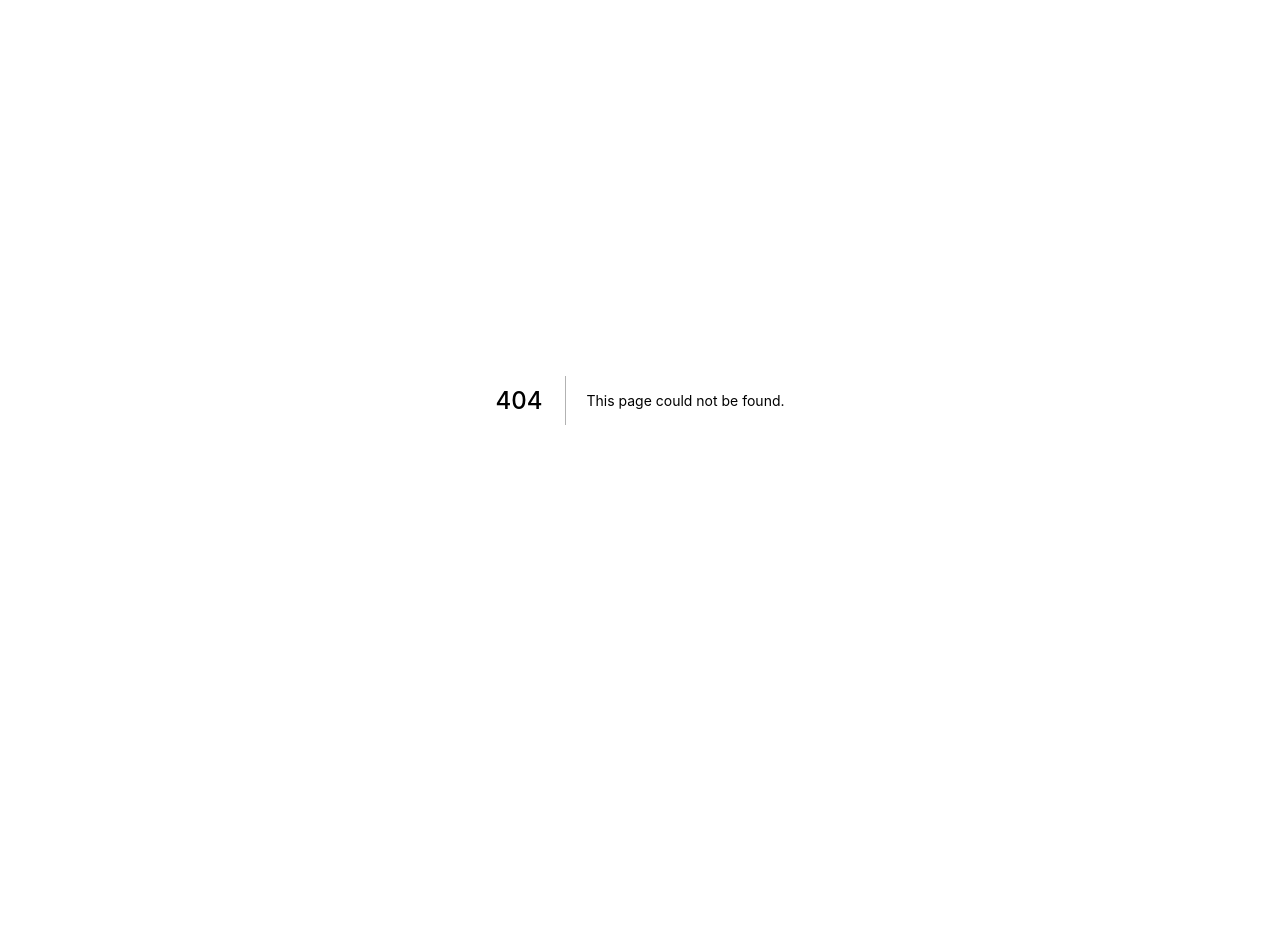
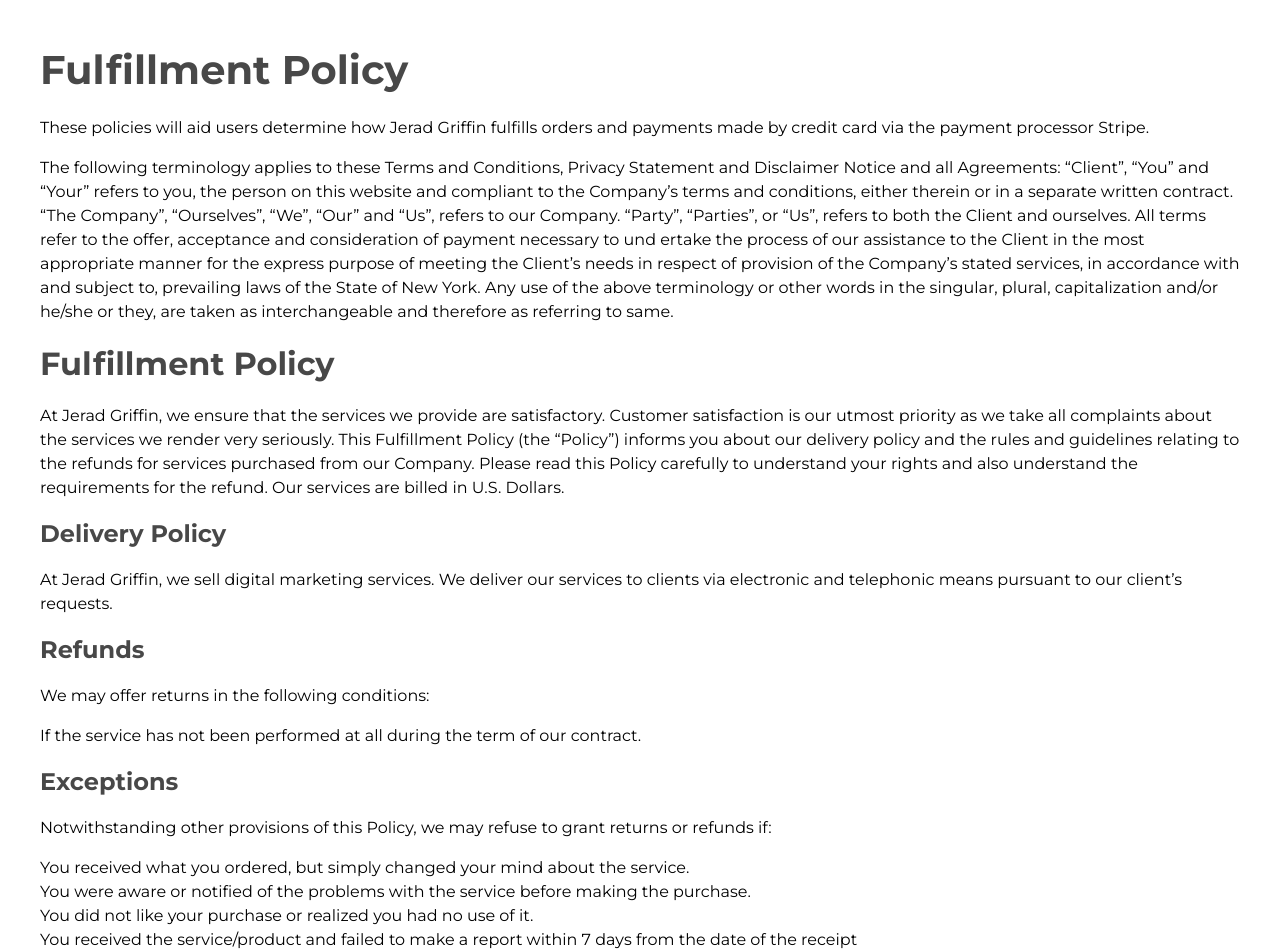
Before and after one commit to JeradGriffin/portfolio, a Next.js app: page /fulfillment in a window 1280 px wide. Before the commit this address had no page. Shown: the top 952 px of the page. Before the commit the page ends 800 px from the top, so only its background shows below. Built offline with nearby package versions, Linux system fonts and the light colour scheme.

Commit message:
Added fulfillment policy

```diff
--- /dev/null
+++ b/pages/fulfillment.js
@@ -0,0 +1,149 @@
+
+
+function Fulfillment() {
+    return (
+        <div className="fulfillment_container">
+            <article>
+                <h1>Fulfillment Policy</h1>
+
+                <p>
+                    These policies will aid users determine how Jerad Griffin fulfills orders
+                    and payments made by credit card via the payment processor Stripe.
+                </p>
+
+                <p>
+                    The following terminology applies to these Terms and Conditions,
+                    Privacy Statement and Disclaimer Notice and all Agreements:
+                    “Client”, “You” and “Your” refers to you, the person on this website
+                    and compliant to the Company’s terms and conditions, either therein
+                    or in a separate written contract. “The Company”, “Ourselves”, “We”,
+                    “Our” and “Us”, refers to our Company. “Party”, “Parties”, or “Us”,
+                    refers to both the Client and ourselves. All terms refer to the
+                    offer, acceptance and consideration of payment necessary to und
+                    ertake the process of our assistance to the Client in the most
+                    appropriate manner for the express purpose of meeting the Client’s
+                    needs in respect of provision of the Company’s stated services, in
+                    accordance with and subject to, prevailing laws of the State of New
+                    York. Any use of the above terminology or other words in the
+                    singular, plural, capitalization and/or he/she or they, are taken as
+                    interchangeable and therefore as referring to same.
+                </p>
+
+                <h2>Fulfillment Policy</h2>
+
+                <p>
+                    At Jerad Griffin, we ensure that the services we provide are
+                    satisfactory. Customer satisfaction is our utmost priority as we
+                    take all complaints about the services we render very seriously.
+                    This Fulfillment Policy (the “Policy”) informs you about our
+                    delivery policy and the rules and guidelines relating to the refunds
+                    for services purchased from our Company. Please read this Policy
+                    carefully to understand your rights and also understand the
+                    requirements for the refund. Our services are billed in U.S.
+                    Dollars.
+                </p>
+
+                <h3>Delivery Policy</h3>
+
+                <p>
+                    At Jerad Griffin, we sell digital marketing services. We deliver our
+                    services to clients via electronic and telephonic means pursuant to
+                    our client’s requests.
+                </p>
+
+                <h3>Refunds</h3>
+
+                <p>We may offer returns in the following conditions:</p>
+
+                <p>
+                    If the service has not been performed at all during the term of our
+                    contract.
+                </p>
+
+                <h3>Exceptions</h3>
+
+                <p>
+                    Notwithstanding other provisions of this Policy, we may refuse to
+                    grant returns or refunds if:
+                </p>
+
+                <ul>
+                    <li>
+                    You received what you ordered, but simply changed your mind about
+                    the service.
+                    </li>
+                    <li>
+                    You were aware or notified of the problems with the service before
+                    making the purchase.
+                    </li>
+                    <li>
+                    You did not like your purchase or realized you had no use of it.
+                    </li>
+                    <li>
+                    You received the service/product and failed to make a report
+                    within 7 days from the date of the receipt
+                    </li>
+                </ul>
+
+                <h3>Return Policy</h3>
+
+                <p>
+                    At Jerad Griffin, we sell digital marketing services. No returns can be
+                    made but in some circumstances we offer refunds. Our refund policy
+                    has been explained above.
+                </p>
+
+                <h3>Cancellation Policy</h3>
+
+                <p>The following are to note:</p>
+
+                <ul>
+                    <li>
+                    Once a contract with Jerad Griffin has been signed, cancellations are
+                    not permitted
+                    </li>
+                </ul>
+
+                <h3>Project Abandonment</h3>
+
+                <p>
+                    If after repeated attempts by Jerad Griffin to begin service, continue
+                    service, or finalize the delivery of the Services, Client fails to
+                    participate, or becomes otherwise unresponsive to Jerad Griffin’s
+                    requests and such continues for a period of thirty (30) days, the
+                    project will, at the option of Jerad Griffin, be abandoned, whereupon Jerad Griffin may reduce any refund for the Services to the Client to zero,
+                    and Client hereby provides its agreement to such forfeiture of any
+                    amounts of the Fees that have been paid by the Client for the
+                    Services as purchased or as described in the original Work Order,
+                    wherever applicable.
+                </p>
+
+                <h3>Administrative Fee</h3>
+
+                <p>The following are to note:</p>
+
+                <ul>
+                    <li>All refunds are subject to 7% administrative fee charges.</li>
+                </ul>
+
+                <h3>How to make a complaint</h3>
+
+                <p>
+                    If you are dissatisfied with the service provided to you and you are
+                    eligible for a refund under this Policy, you must send an email to
+                    info@dryan.com stating your complaints and we will immediately
+                    verify your complaints. Refunds are issued at our discretion as they
+                    may be accepted or rejected.
+                </p>
+
+                <h3>Contact Us &amp; Customer Service Contact Details</h3>
+
+                <p>
+                    For enquiries or comments regarding this Policy, customers may email <a href="mailto:jerad.griffin@gmail.com">jerad.griffin@gmail.com</a>
+                </p>
+            </article>
+        </div>
+    );
+}
+
+export default Fulfillment;
--- a/styles/globals.css
+++ b/styles/globals.css
@@ -51,3 +51,38 @@
   left: 0;
   right: 0;
 }
+
+.fulfillment_container {
+  padding: 2.5rem;
+
+  & article {
+    display: flex;
+    flex-direction: column;
+    gap: 1rem;
+    justify-content: space-between;
+
+  }
+
+  h1 {
+    font-size: 2.5rem;
+    font-weight: bold;
+  }
+
+  h2 {
+    font-size: 2rem;
+    font-weight: bold;
+  }
+
+  h3 {
+    font-size: 1.5rem;
+    font-weight: bold;
+  }
+
+  h1, h2, h3 {
+    color: rgb(72, 72, 72);
+  }
+
+  a {
+    font-weight: bold;
+  }
+}
```
Also changed, not shown: 1 other file (tests, documents, lock files or other folders).
